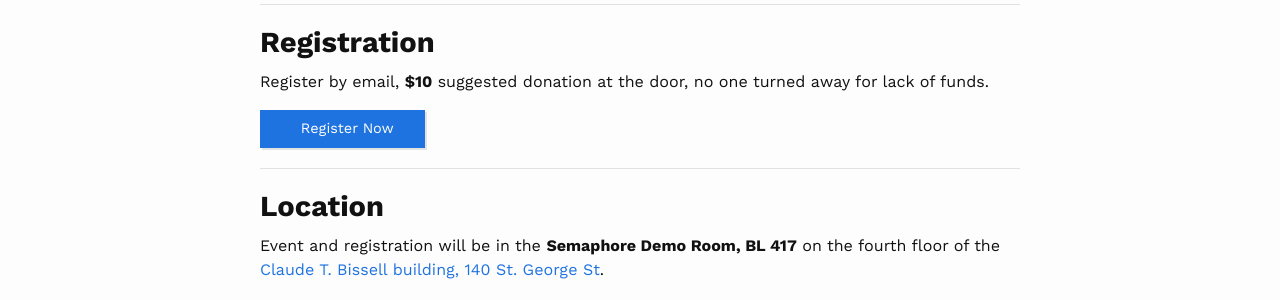
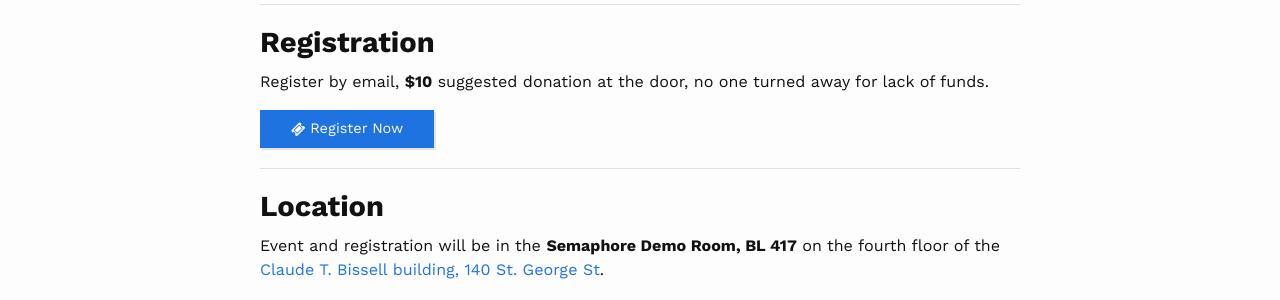
Before and after one commit to ournetworks/ournetworks.ca, a Jekyll site: the page built from index.md, in a window 1280 px wide and 900 px high, scrolled down 654 px. Shown: the part 150-450 px from the top of the window. Built offline with Jekyll 4.4.1, drawn with Linux system fonts in a browser that asks for light colours.

Commit message:
fix button

```diff
--- a/index.md
+++ b/index.md
@@ -54,7 +54,7 @@ Toronto Mesh welcomes people from all backgrounds and technical skill levels and
 
 Register by email, **$10** suggested donation at the door, no one turned away for lack of funds.
 
-<a class="button button-primary" href="mailto:{{ site.email }}?subject=State of Our Networks Registration" role="link"><i class="fa fa-ticket" aria-hidden="true"></i>&nbsp;&nbsp;Register Now</a>
+<a class="button button-primary" href="mailto:{{ site.email }}?subject=State of Our Networks Registration" role="link">{% include icons/ticket.svg %}&nbsp;Register Now</a>
 
 ***
 
```
